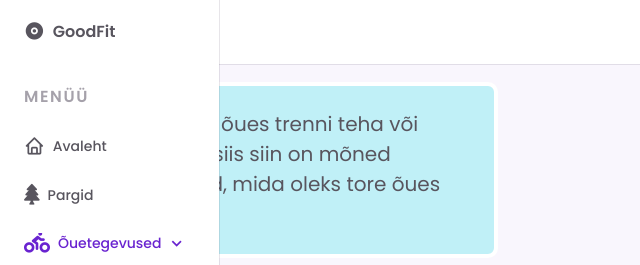
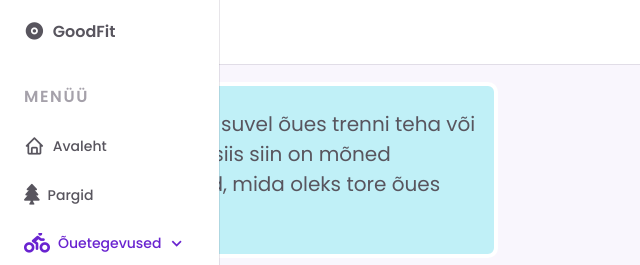
Before and after one commit to GithubHacker192/Loovtoo, a plain HTML site: page treeningideed_suvi.html in a window 1280 px wide. Shown: the top 265 px of the page, 0-640 px from the left. Drawn offline with nearby package versions, Linux system fonts and the light colour scheme.

Commit message:
Update treeningideed_suvi.html

```diff
--- a/treeningideed_suvi.html
+++ b/treeningideed_suvi.html
@@ -28,7 +28,7 @@
                     <div class="sidebyside">
                         <div>
                             <div class="indexinfo" style="width: 50%;">
-                                <p>Kui soovid õues trenni teha või liigutada, siis siin on mõned harjutused, mida oleks tore õues teha.</p>
+                                <p>Kui soovid suvel õues trenni teha või liigutada, siis siin on mõned harjutused, mida oleks tore õues teha.</p>
                             </div>
                             <div class="indexinfo">
                                 <p>Lihtsad, aga toredad võimalused on näiteks:</p>
```
